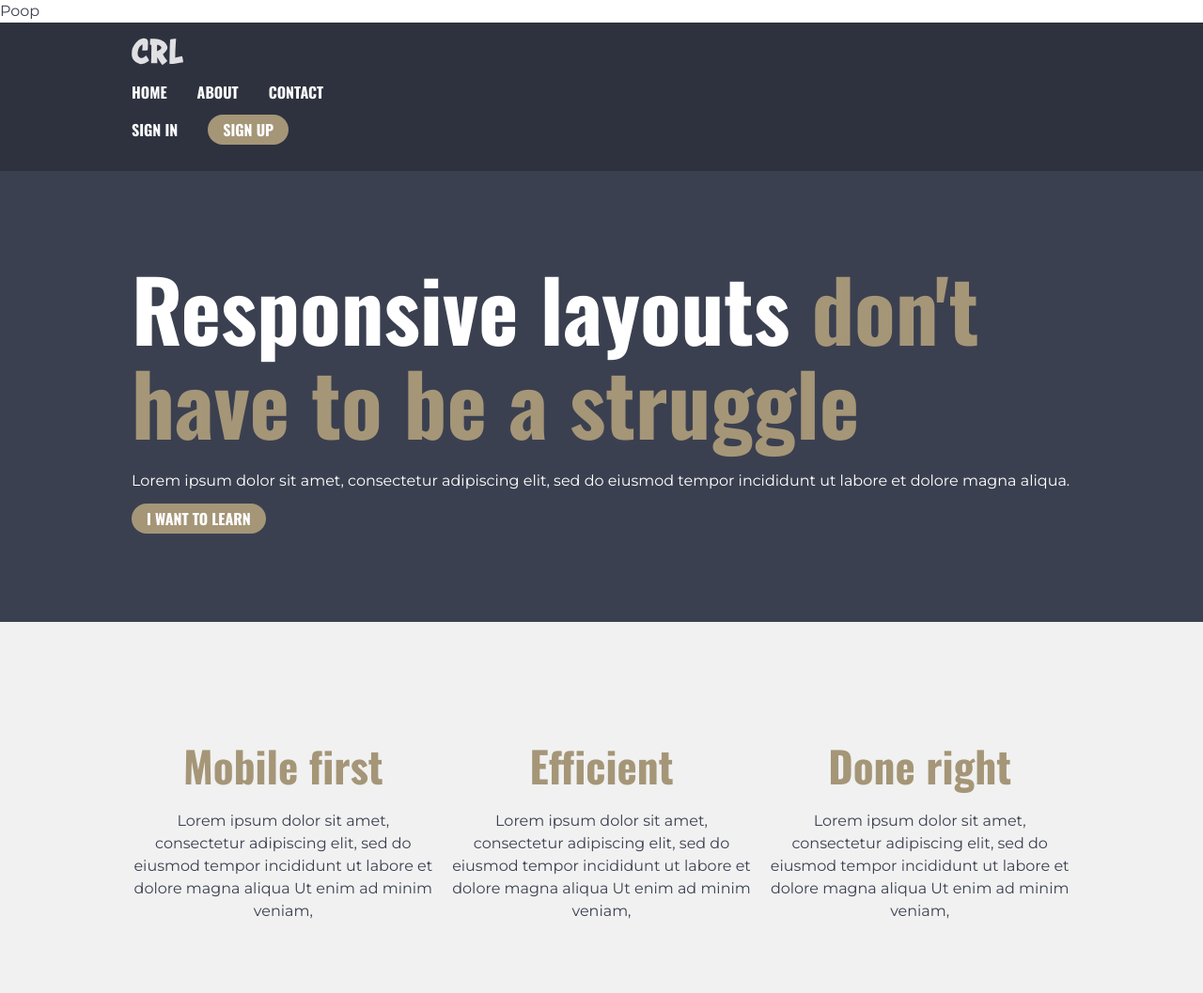
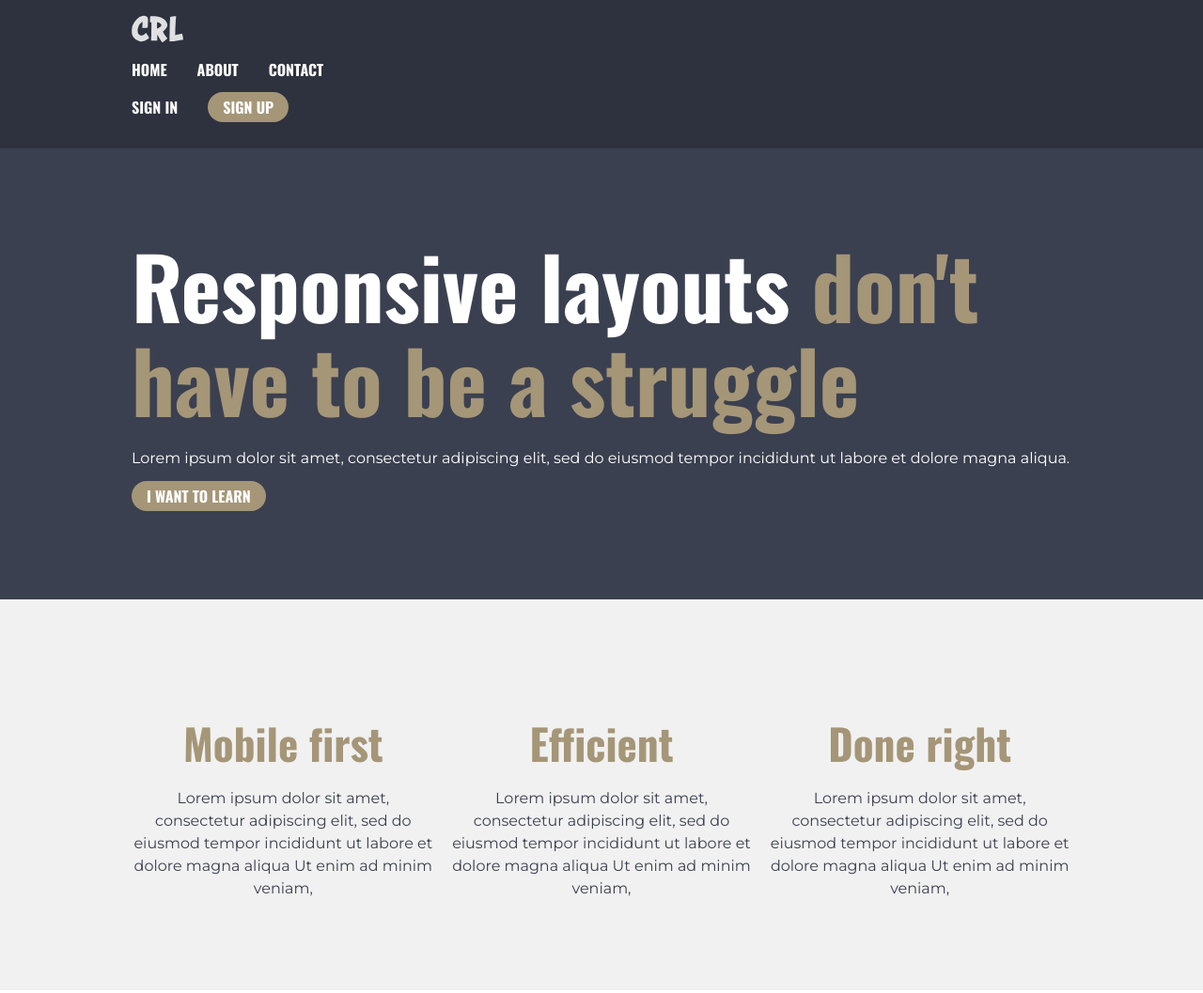
Before and after one commit to novakda/novakda-conquering-responsive-layouts-final-challenge, a plain HTML site: page cube.html in a window 1280 px wide. Shown: the top 1057 px of the page at 94% size. Drawn offline with nearby package versions, Linux system fonts and the light colour scheme.

Commit message:
rm test panel

```diff
--- a/cube.html
+++ b/cube.html
@@ -16,7 +16,6 @@
 </head>
 
 <body>
-    <div>Poop</div>
     <div class="navbar">
         <div class="wrapper">
             <div><img src="images/logo.svg" alt="conquering responsive layouts"></div>
```
